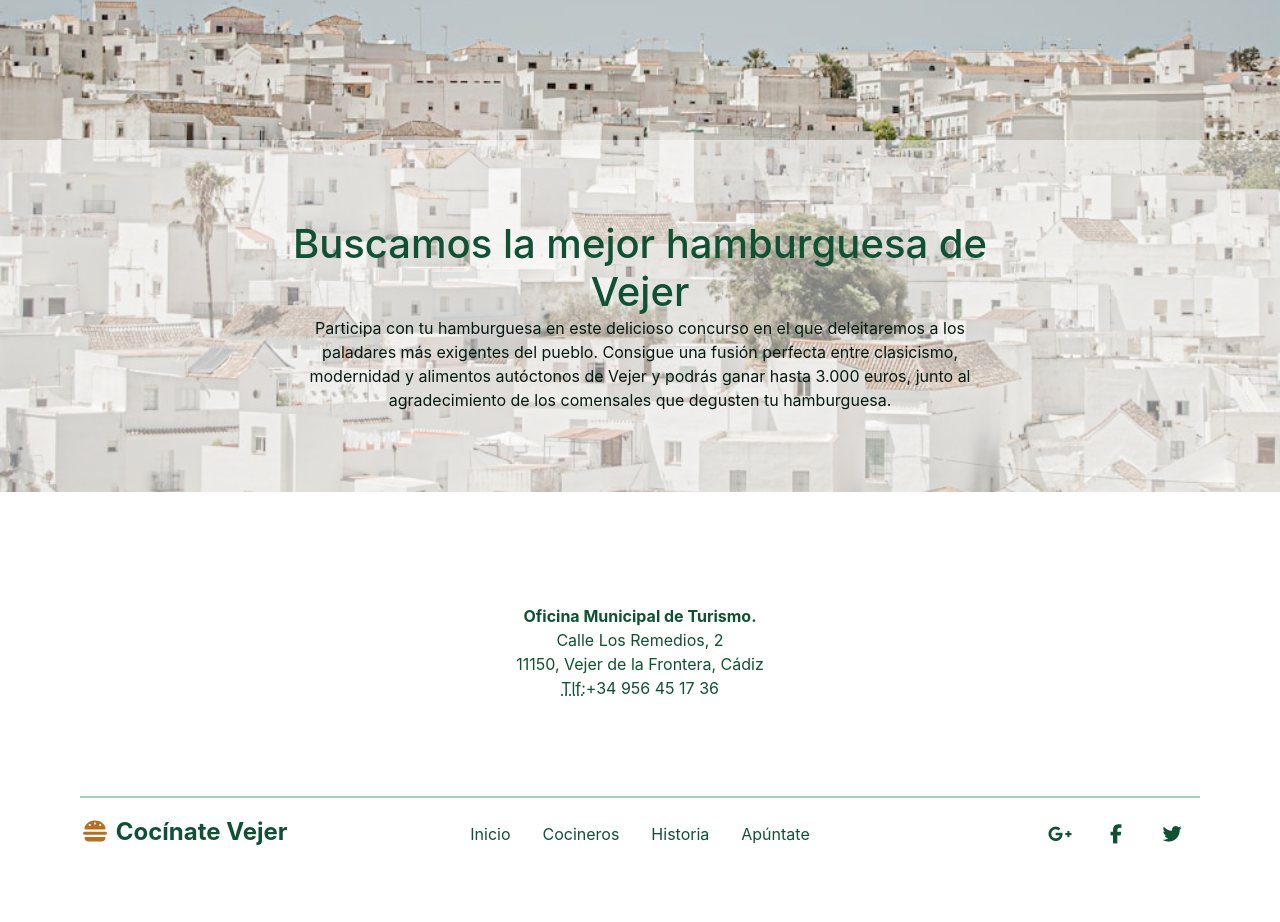
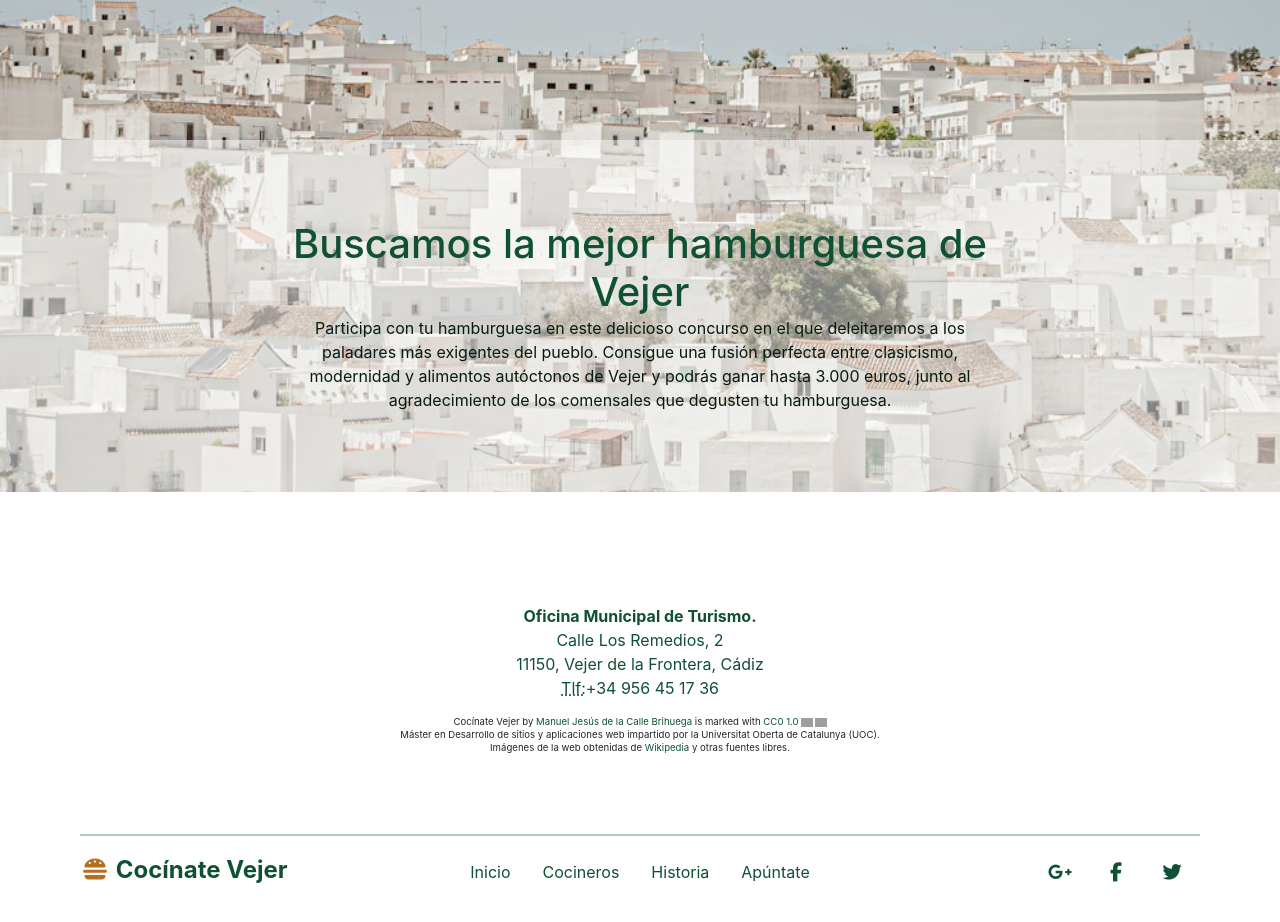
Before and after one commit to manuelbrihuega/pec2-concurso-cocina, a website built with Parcel: page src/index.html in a window 1280 px wide. Shown: the part 308-1230 px from the top of the page. Before the commit the page ends 1194 px from the top, so only its background shows below. Built offline with nearby package versions, Linux system fonts and the light colour scheme; grey boxes are pictures that could not be loaded.

Commit message:
Añadido creditos

```diff
--- a/src/assets/styles/layouts/_pie.scss
+++ b/src/assets/styles/layouts/_pie.scss
@@ -26,6 +26,22 @@
 }
 
 .info__telefono {
+  text-decoration: none;
+}
+
+.info__creditos {
+  @include padding(0, 0, 0, 0);
+  @include margin(0, 0, 0, 0);
+  font-size: .6rem;
+  line-height: .8rem;
+}
+
+.info__imagen {
+  max-width: 12px;
+  @include margin(0, 0, 0, 2px);
+}
+
+.info__enlace {
   text-decoration: none;
 }
 
--- a/src/views/footer.html
+++ b/src/views/footer.html
@@ -6,6 +6,9 @@
         11150, Vejer de la Frontera, Cádiz<br>
         <abbr title="Teléfono">Tlf:</abbr><a class="info__telefono link-primary" href="tel:+34956451736">+34 956 45 17 36</a>
       </address>
+      <p class="info__creditos"><span property="dct:title">Cocínate Vejer</span> by <a class="info__enlace link-primary" href="https://github.com/manuelbrihuega" rel="cc:attributionURL dct:creator" property="cc:attributionName">Manuel Jesús de la Calle Brihuega</a> is marked with <a class="info__enlace link-primary" href="http://creativecommons.org/publicdomain/zero/1.0?ref=chooser-v1" target="_blank" rel="license noopener noreferrer">CC0 1.0<img class="info__imagen" src="https://mirrors.creativecommons.org/presskit/icons/cc.svg?ref=chooser-v1" alt="Logotipo de Creative Commons 1.0"><img class="info__imagen" src="https://mirrors.creativecommons.org/presskit/icons/zero.svg?ref=chooser-v1" alt="Logotipo de No Copyright"></a></p>
+      <p class="info__creditos">Máster en Desarrollo de sitios y aplicaciones web impartido por la Universitat Oberta de Catalunya (UOC).</p>
+      <p class="info__creditos">Imágenes de la web obtenidas de <a class="info__enlace link-primary" href="https://www.wikipedia.org">Wikipedia</a> y otras fuentes libres.</p>
     </div>
     <div class="navegacion pie__navegacion">
         <div class="logo navegacion__logo">
```
